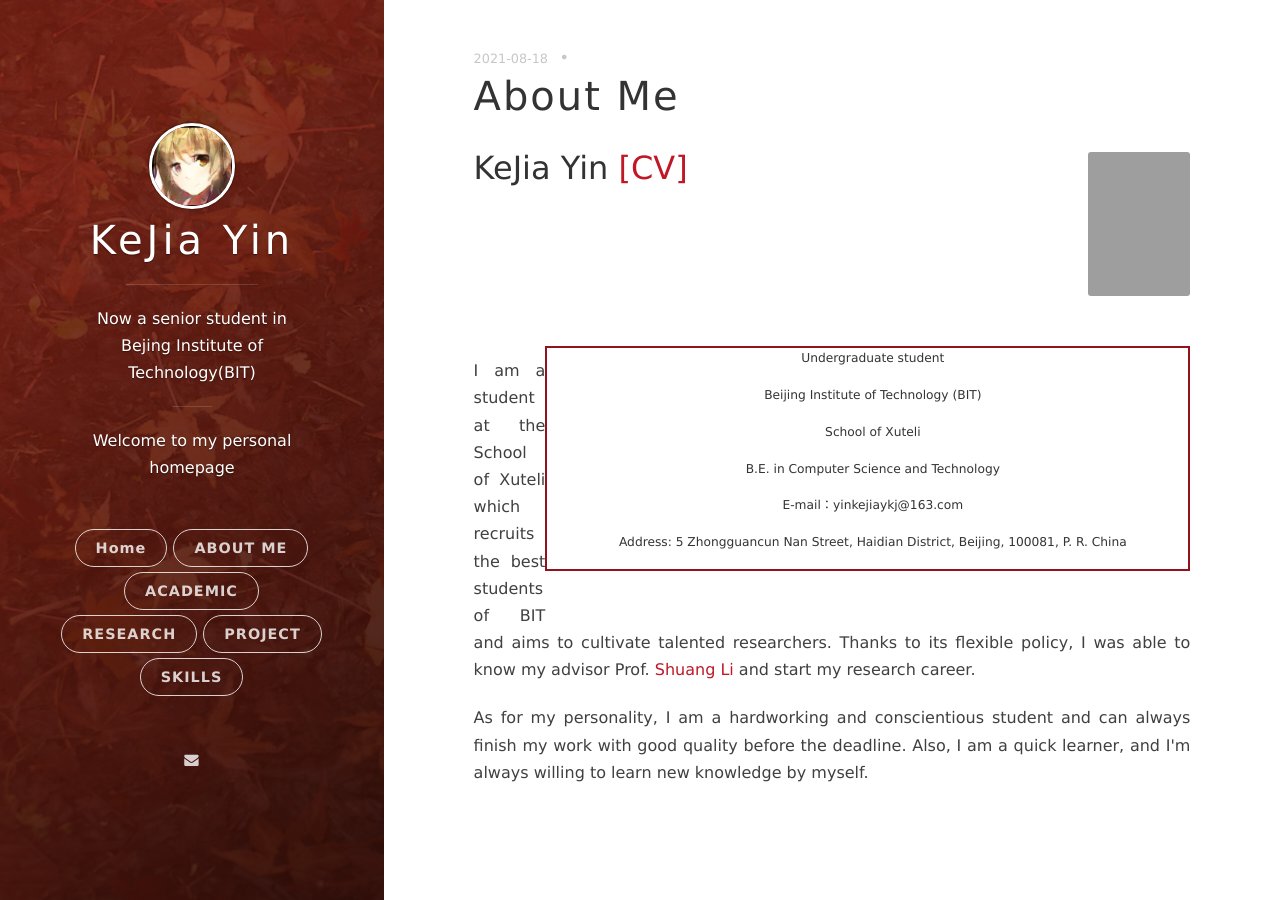
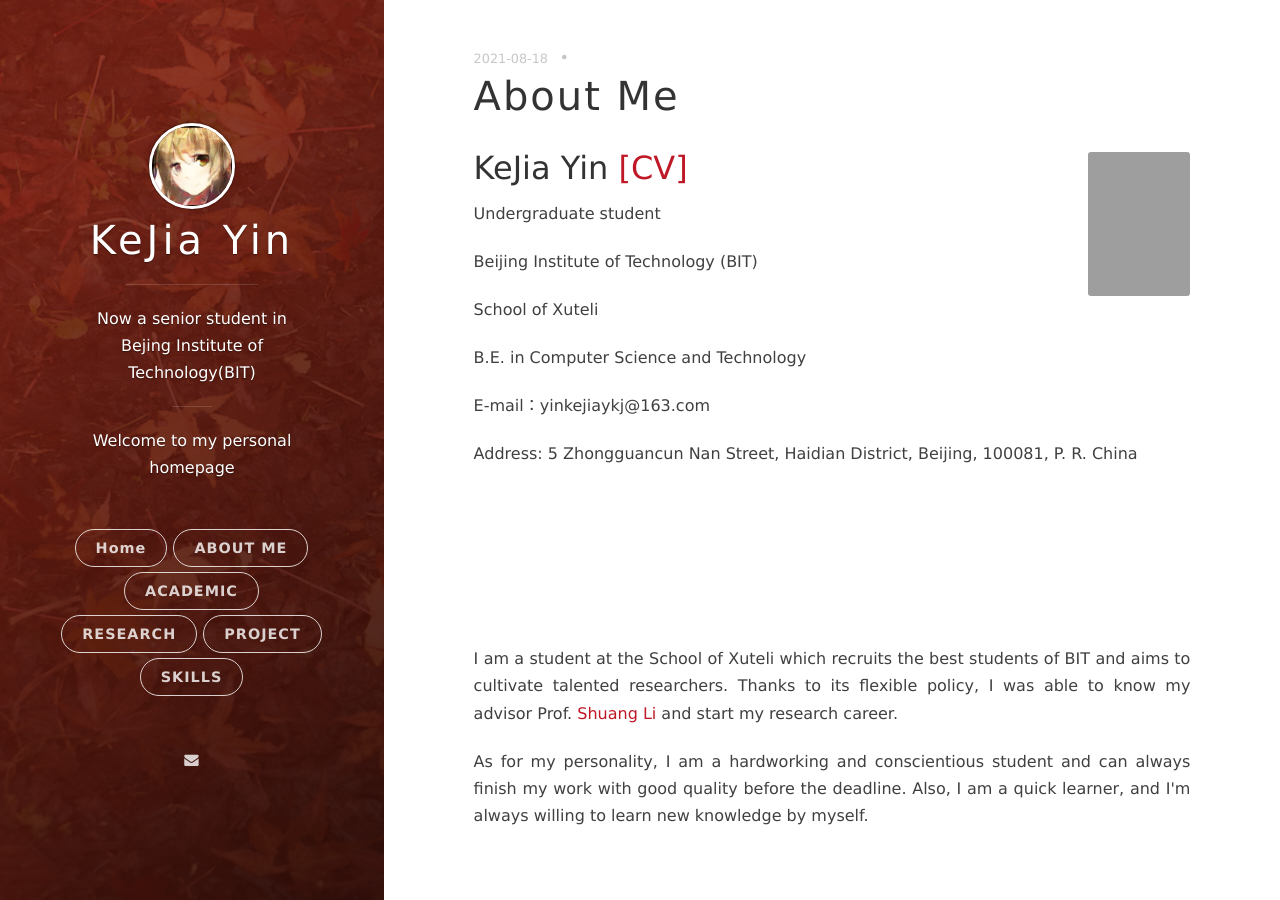
Before and after one commit to yinkejia/yinkejia.github.io, a Jekyll site: the page built from _posts/2021-08-18-ABOUT-ME.markdown, in a window 1280 px wide. Built offline with Jekyll 4.4.1, drawn with Linux system fonts in a browser that asks for light colours; nearby versions of some CDN libraries; grey boxes are pictures that could not be loaded.

Commit message:
Update 2021-08-18-ABOUT-ME.markdown

```diff
--- a/_posts/2021-08-18-ABOUT-ME.markdown
+++ b/_posts/2021-08-18-ABOUT-ME.markdown
@@ -5,18 +5,12 @@ date: 2021-08-18 15:32:24.000000000 +09:00
 ---
 <img style="float:right" src="https://raw.githubusercontent.com/yinkejia/homepage-of-Kejia-Yin/gh-pages/DSC_0003.JPG" width="102" height="144">
 <h2>KeJia Yin <a href="https://raw.githubusercontent.com/yinkejia/homepage-of-Kejia-Yin/gh-pages/CV_Kejia Yin.pdf" target="_blank">[CV]</a></h2>
-<table border="0" style="float:right" width="100%">
-  <tr>
-    <td>
-      <p><b>Undergraduate student</b></p>
-      <p><b>Beijing Institute of Technology (BIT)</b></p>
-      <p><b>School of Xuteli</b></p>
-      <p><b>B.E. in Computer Science and Technology</b></p>
-      <p><b>E-mail：yinkejiaykj@163.com</b></p>
-      <p><b>Address: 5 Zhongguancun Nan Street, Haidian District, Beijing, 100081, P. R. China</b></p>
-    </td>
-  </tr>
-</table>
+<p><b>Undergraduate student</b></p>
+<p><b>Beijing Institute of Technology (BIT)</b></p>
+<p><b>School of Xuteli</b></p>
+<p><b>B.E. in Computer Science and Technology</b></p>
+<p><b>E-mail：yinkejiaykj@163.com</b></p>
+<p><b>Address: 5 Zhongguancun Nan Street, Haidian District, Beijing, 100081, P. R. China</b></p>
 <br><br><br><br><br>
 <p>I am a student at the School of Xuteli which recruits the best students of BIT and aims to cultivate talented researchers. Thanks to its flexible policy, I was able to know my advisor Prof. <a href="http://shuangli.xyz/" target="_blank">Shuang Li</a> and start my research career.</p>
 <p>As for my personality, I am a hardworking and conscientious student and can always finish my work with good quality before the deadline. Also, I  am a quick learner, and I'm always willing to learn new knowledge by myself.</p>
```
